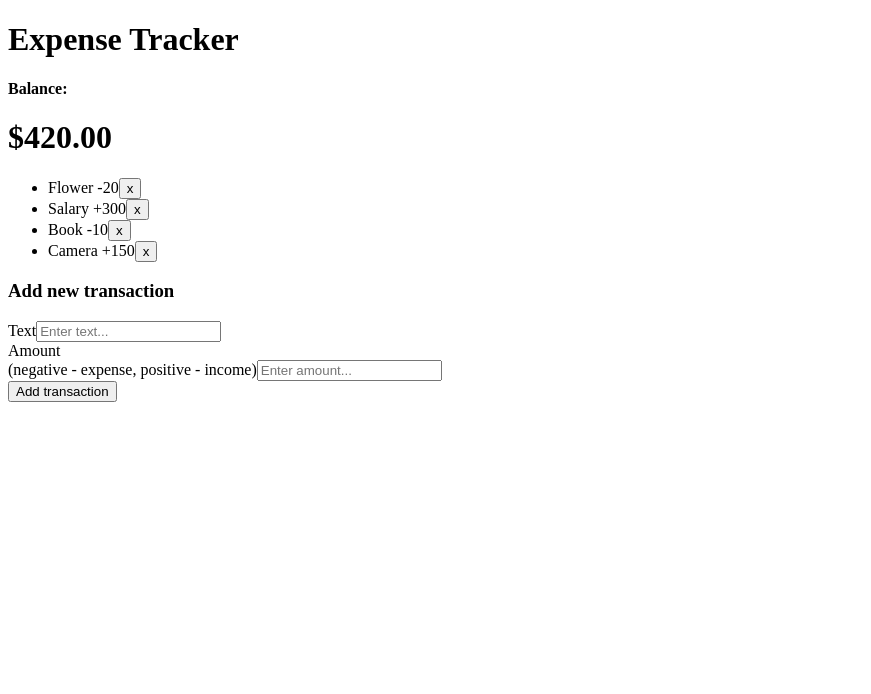
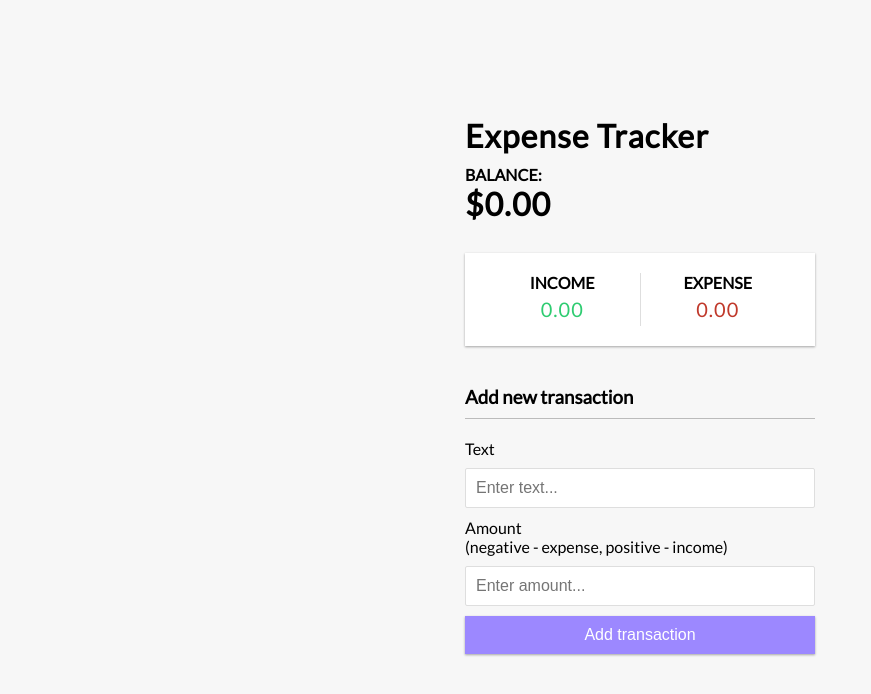
Before and after one commit to vvictorious/expense_tracker_react_useContext, a React (Create React App) app in the folder expense-tracker/: page / in a window 1280 px wide. Shown: the top 694 px of the page, without its empty margins (0-871 px from the left). Built offline with nearby package versions, Linux system fonts and the light colour scheme.

Commit message:
looking complete enough for me

```diff
--- a/expense-tracker/src/App.css
+++ b/expense-tracker/src/App.css
@@ -0,0 +1,161 @@
+@import url('https://fonts.googleapis.com/css?family=Lato&display=swap');
+
+:root {
+  --box-shadow: 0 1px 3px rgba(0, 0, 0, 0.12), 0 1px 2px rgba(0, 0, 0, 0.24);
+}
+
+* {
+  box-sizing: border-box;
+}
+
+body {
+  background-color: #f7f7f7;
+  display: flex;
+  flex-direction: column;
+  align-items: center;
+  justify-content: center;
+  min-height: 100vh;
+  margin: 0;
+  font-family: 'Lato', sans-serif;
+}
+
+.container {
+  margin: 30px auto;
+  width: 350px;
+}
+
+h1 {
+  letter-spacing: 1px;
+  margin: 0;
+}
+
+h3 {
+  border-bottom: 1px solid #bbb;
+  padding-bottom: 10px;
+  margin: 40px 0 10px;
+}
+
+h4 {
+  margin: 0;
+  text-transform: uppercase;
+}
+
+.balance-header {
+  margin-top: 10px
+}
+
+.inc-exp-container {
+  background-color: #fff;
+  box-shadow: var(--box-shadow);
+  padding: 20px;
+  display: flex;
+  justify-content: space-between;
+  margin: 20px 0;
+}
+
+.inc-exp-container > div {
+  flex: 1;
+  text-align: center;
+}
+
+.inc-exp-container > div:first-of-type {
+  border-right: 1px solid #dedede;
+}
+
+.money {
+  font-size: 20px;
+  letter-spacing: 1px;
+  margin: 5px 0;
+}
+
+.money.plus {
+  color: #2ecc71;
+}
+
+.money.minus {
+  color: #c0392b;
+}
+
+label {
+  display: inline-block;
+  margin: 10px 0;
+}
+
+input[type='text'],
+input[type='number'] {
+  border: 1px solid #dedede;
+  border-radius: 2px;
+  display: block;
+  font-size: 16px;
+  padding: 10px;
+  width: 100%;
+}
+
+.btn {
+  cursor: pointer;
+  background-color: #9c88ff;
+  box-shadow: var(--box-shadow);
+  color: #fff;
+  border: 0;
+  display: block;
+  font-size: 16px;
+  margin: 10px 0 30px;
+  padding: 10px;
+  width: 100%;
+}
+
+.btn:focus,
+.delete-btn:focus {
+  outline: 0;
+}
+
+.list {
+  list-style-type: none;
+  padding: 0;
+  margin-bottom: 40px;
+}
+
+.list li {
+  background-color: #fff;
+  box-shadow: var(--box-shadow);
+  color: #333;
+  display: flex;
+  justify-content: space-between;
+  position: relative;
+  padding: 10px;
+  margin: 10px 0;
+}
+
+.list li.plus {
+  border-right: 5px solid #2ecc71;
+}
+
+.list li.minus {
+  border-right: 5px solid #c0392b;
+}
+
+.delete-btn {
+  cursor: pointer;
+  background-color: #e74c3c;
+  border: 0;
+  color: #fff;
+  font-size: 20px;
+  line-height: 20px;
+  padding: 2px 5px;
+  position: absolute;
+  top: 50%;
+  left: 0;
+  transform: translate(-100%, -50%);
+  opacity: 0;
+  transition: opacity 0.3s ease;
+}
+
+.list li:hover .delete-btn {
+  opacity: 1;
+}
+
+@media (max-width: 320px) {
+  .container {
+    width: 300px;
+  }
+}
--- a/expense-tracker/src/App.js
+++ b/expense-tracker/src/App.js
@@ -5,14 +5,18 @@ import { Header } from './components/Header'
 import { Balance } from './components/Balance'
 import { TransactionList } from './components/TransactionList'
 import { AddTransaction } from './components/AddTransaction'
+import { IncomeExpenses } from './components/IncomeExpenses'
 
 function App() {
   return (
     <GlobalProvider>
       <Header />
       <Balance />
-      <TransactionList />
-      <AddTransaction />
+      <div className='container'>
+        <IncomeExpenses />
+        <TransactionList />
+        <AddTransaction />
+      </div>
     </GlobalProvider>
   );
 }
--- a/expense-tracker/src/components/AddTransaction.js
+++ b/expense-tracker/src/components/AddTransaction.js
@@ -16,24 +16,26 @@ export const AddTransaction = () => {
             amount: +amount
         }
         addTransaction(newish)
+        setText('')
+        setAmount('')
     }
 
   return (
     <>
       <h3>Add new transaction</h3>
       <form onSubmit={formSubmit}>
-        <div>
+        <div className="form-control">
           <label htmlFor="text">Text</label>
           <input type="text" value={text} onChange={(e) => setText(e.target.value)} placeholder="Enter text..." />
         </div>
-        <div >
+        <div className="form-control">
           <label htmlFor="amount"
             >Amount <br />
             (negative - expense, positive - income)</label
           >
           <input type="number" value={amount} onChange={(e) => setAmount(e.target.value)} placeholder="Enter amount..." />
         </div>
-        <button>Add transaction</button>
+        <button className="btn">Add transaction</button>
       </form>
     </>
   )
--- a/expense-tracker/src/components/Balance.js
+++ b/expense-tracker/src/components/Balance.js
@@ -10,9 +10,9 @@ export const Balance = () => {
     const total = amounts.reduce((acc, item) => (acc += item), 0).toFixed(2)
 
     return (
-        <div>
-            <h4>Balance:</h4>
+        <>
+            <h4 className='balance-header'>Balance:</h4>
             <h1>${total}</h1>
-        </div>
+        </>
     )
 }
--- /dev/null
+++ b/expense-tracker/src/components/IncomeExpenses.js
@@ -0,0 +1,30 @@
+import React, {useContext} from 'react'
+import { GlobalContext } from '../context/GlobalState'
+
+export const IncomeExpenses = () => {
+
+    const { transactions } = useContext(GlobalContext)
+
+    const amounts = transactions.map(transaction => transaction.amount)
+
+    const income = amounts.filter(item => item > 0)
+        .reduce((acc, item ) => (acc += item),0)
+        .toFixed(2)
+
+    const expenses = amounts.filter(item => item < 0)
+        .reduce((acc, index) => (acc + index),0)
+        .toFixed(2)
+
+    return (
+        <div className="inc-exp-container">
+        <div>
+          <h4>Income</h4>
+            <p className="money plus">{income}</p>
+        </div>
+        <div>
+          <h4>Expense</h4>
+            <p className="money minus">{expenses}</p>
+        </div>
+      </div>
+    )
+}
--- a/expense-tracker/src/components/Transaction.js
+++ b/expense-tracker/src/components/Transaction.js
@@ -8,8 +8,8 @@ export const Transaction = ({transaction}) => {
     const sign = transaction.amount < 0 ? '-' : '+'
 
     return (
-        <li>
-            {transaction.text} <span>{sign}{Math.abs(transaction.amount)}</span><button onClick={() => deleteTransaction(transaction.id)} >x</button>
+        <li className={transaction.amount < 0 ? 'minus' : 'plus'}>
+            {transaction.text} <span>{sign}{Math.abs(transaction.amount)}</span><button onClick={() => deleteTransaction(transaction.id)} className="delete-btn">x</button>
         </li>
     )
 }
--- a/expense-tracker/src/components/TransactionList.js
+++ b/expense-tracker/src/components/TransactionList.js
@@ -6,7 +6,7 @@ import { Transaction } from './Transaction'
 export const TransactionList = () => {
     const { transactions } = useContext(GlobalContext)
     return (
-        <ul>
+        <ul className="list">
             {transactions.map(transaction => (
                 <Transaction transaction={transaction} key={transaction.id} />
             ))}
--- a/expense-tracker/src/context/GlobalState.js
+++ b/expense-tracker/src/context/GlobalState.js
@@ -2,12 +2,7 @@ import React, { createContext, useReducer } from 'react'
 import AppReducer from './AppReducer'
 
 const initialState = {
-    transactions: [
-        { id: 1, text: 'Flower', amount: -20 },
-        { id: 2, text: 'Salary', amount: 300 },
-        { id: 3, text: 'Book', amount: -10 },
-        { id: 4, text: 'Camera', amount: 150 }
-    ]
+    transactions: []
 }
 
 export const GlobalContext = createContext(initialState)
```
